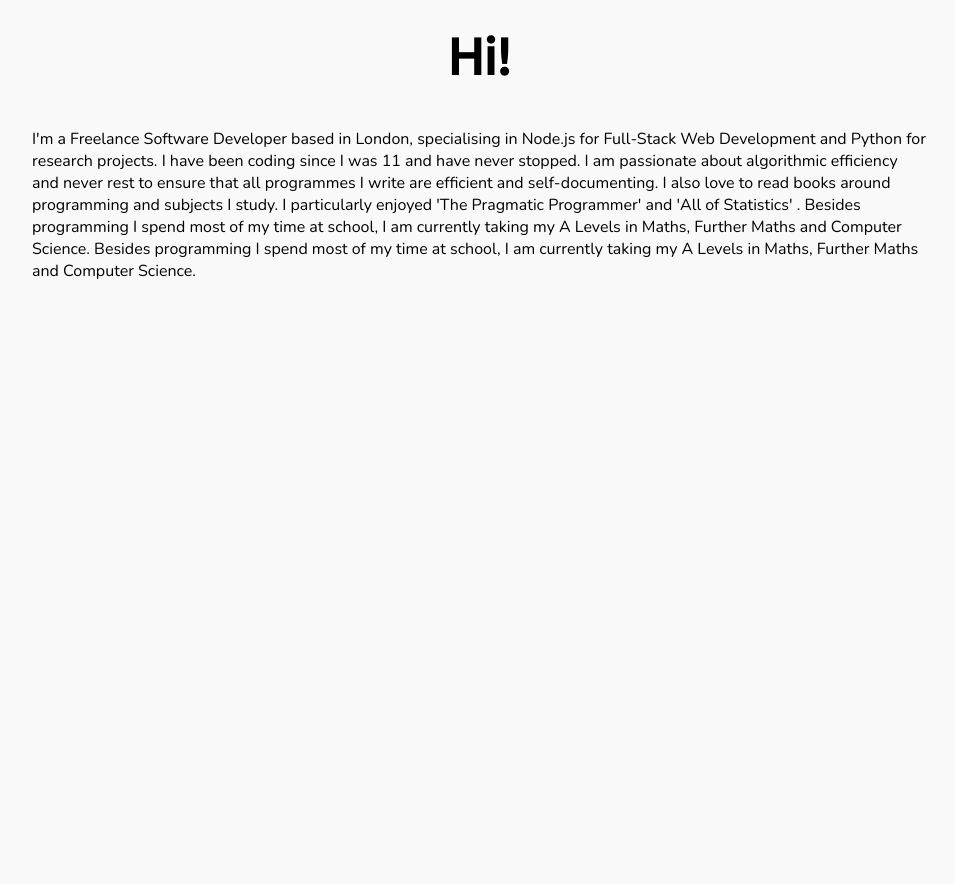
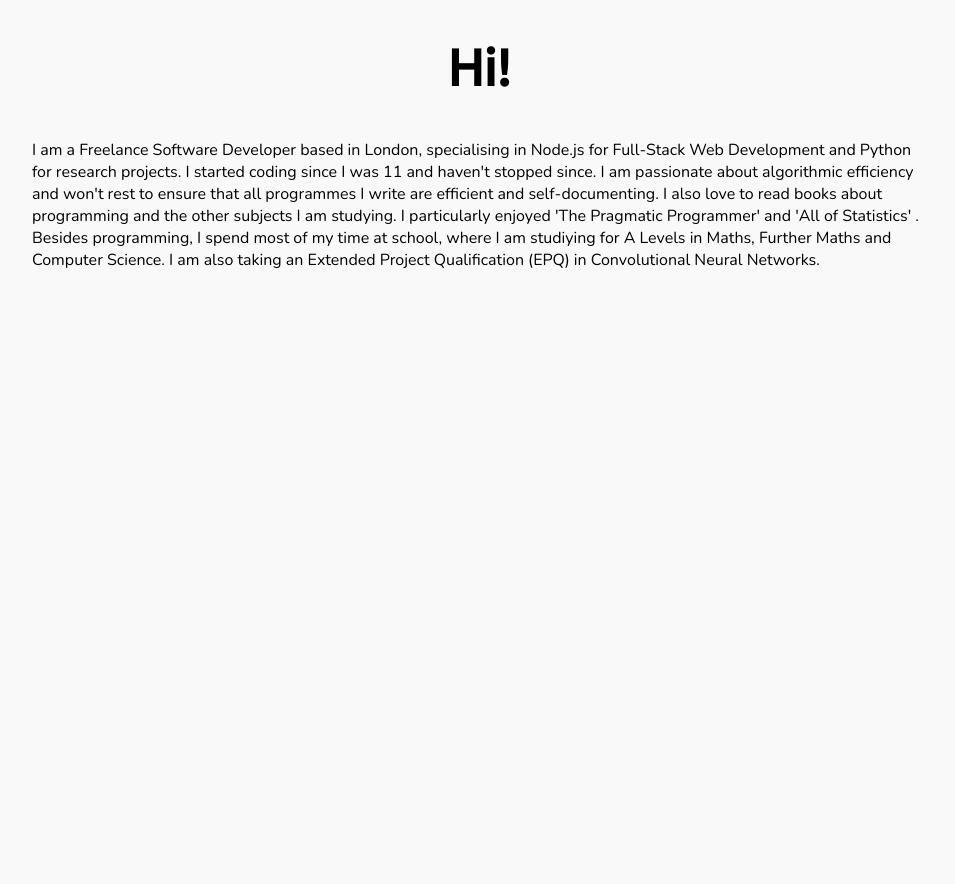
Before and after one commit to sammyhass/old-sammyhass.github.io, a plain HTML site: page index.html in a window 1280 px wide. Shown: the part 1060-1944 px from the top of the page, without its empty margins (161-1116 px from the left). Drawn offline with nearby package versions, Linux system fonts and the light colour scheme.

Commit message:
Added more

```diff
--- a/index.html
+++ b/index.html
@@ -16,7 +16,7 @@
 		<div class="section" id="second">
 			<h2>Hi!</h2>
 			<p>
-				I'm a Freelance Software Developer based in London, specialising in Node.js for Full-Stack Web Development and Python for research projects. I have been coding since I was 11 and have never stopped. I am passionate about algorithmic efficiency and never rest to ensure that all programmes I write are efficient and self-documenting. I also love to read books around programming and subjects I study. I particularly enjoyed 'The Pragmatic Programmer' and 'All of Statistics' . Besides programming I spend most of my time at school, I am currently taking my A Levels in Maths, Further Maths and Computer Science. Besides programming I spend most of my time at school, I am currently taking my A Levels in Maths, Further Maths and Computer Science.
+				I am a Freelance Software Developer based in London, specialising in Node.js for Full-Stack Web Development and Python for research projects. I started coding since I was 11 and haven't stopped since. I am passionate about algorithmic efficiency and won't rest to ensure that all programmes I write are efficient and self-documenting. I also love to read books about programming and the other subjects I am studying. I particularly enjoyed 'The Pragmatic Programmer' and 'All of Statistics' . Besides programming, I spend most of my time at school, where I am studiying for A Levels in Maths, Further Maths and Computer Science. I am also taking an Extended Project Qualification (EPQ) in Convolutional Neural Networks.
 			</p>
 		</div>
 		<div class="section" id="third">
```
